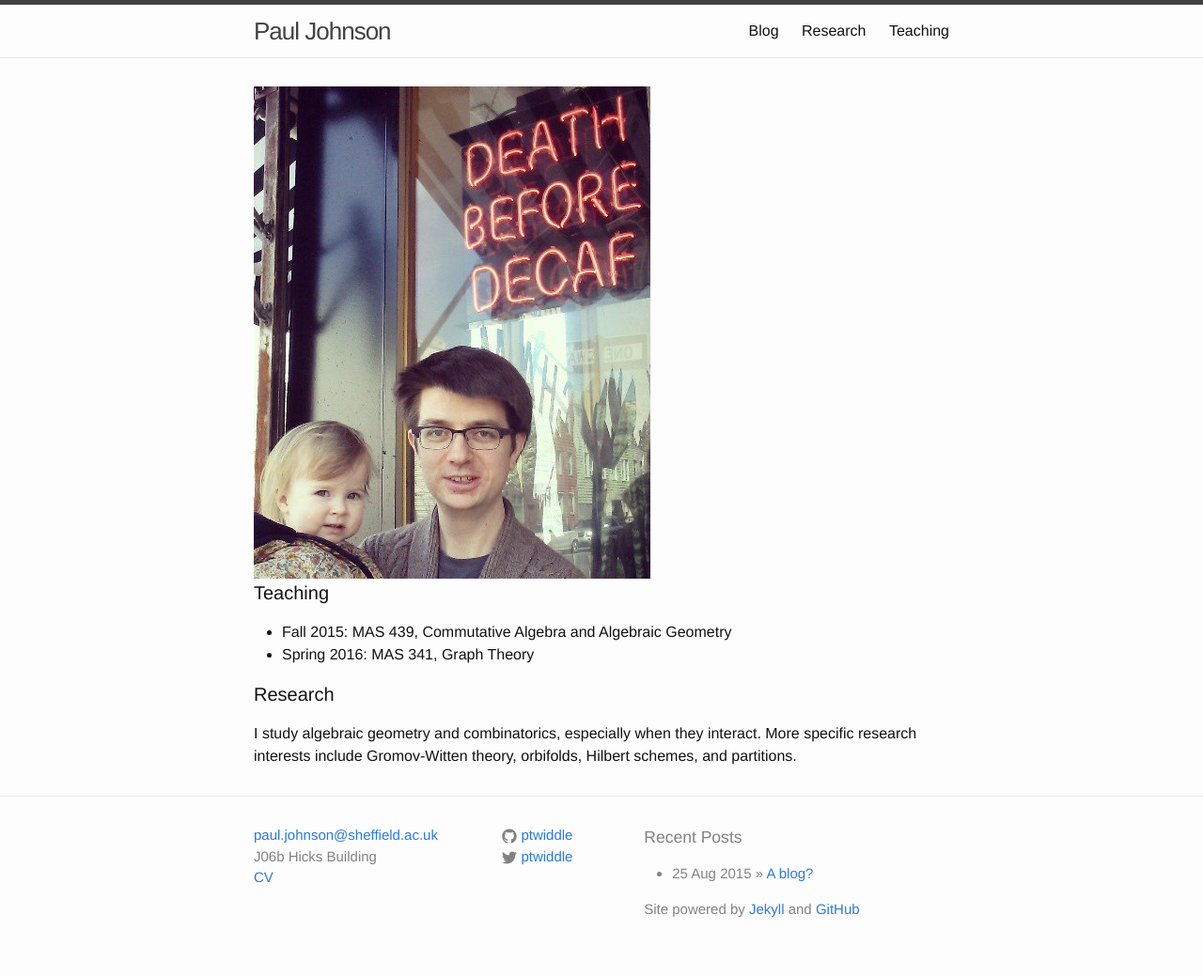
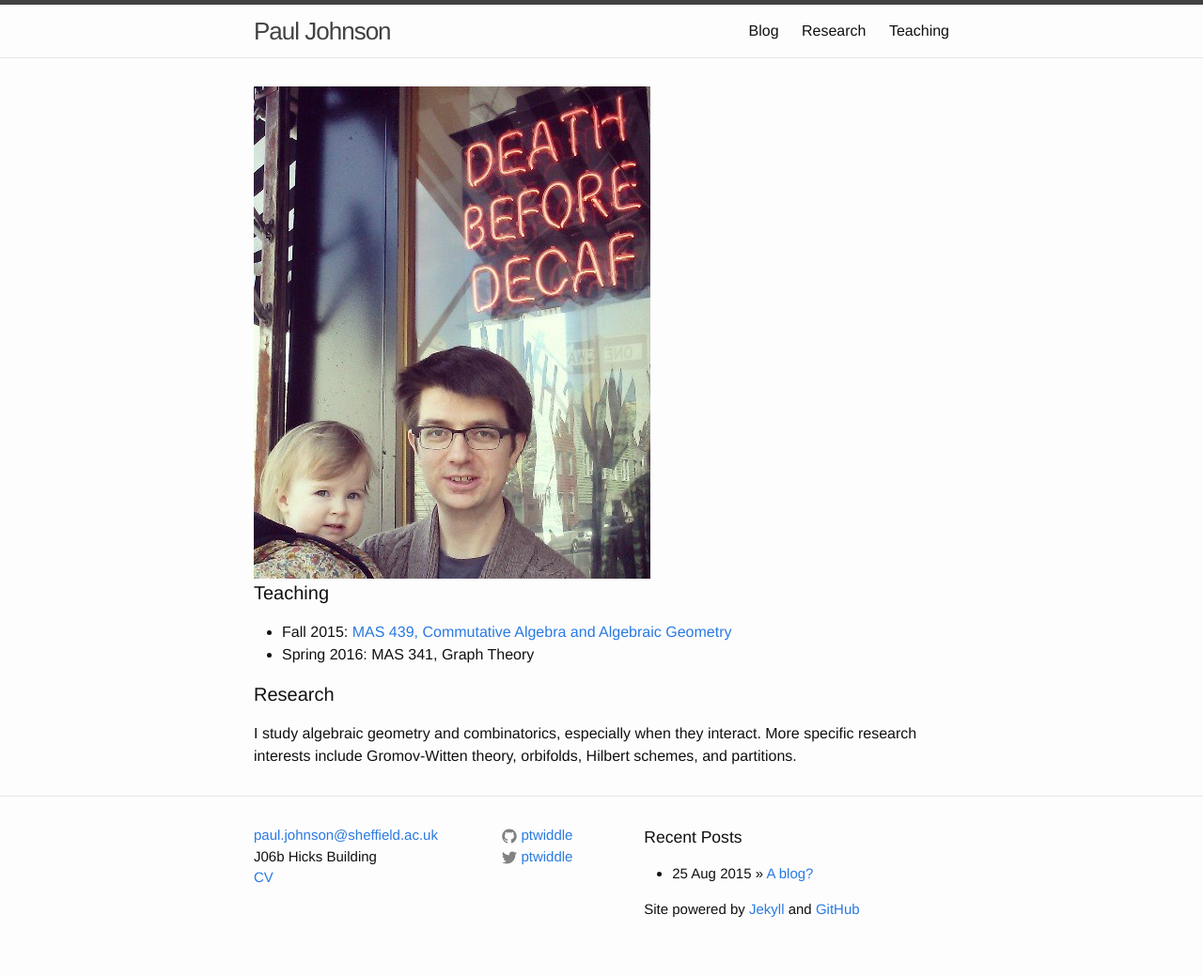
Before and after one commit to ptwiddle/ptwiddle.github.io, a Jekyll site: the page built from index.html, in a window 1280 px wide. Shown: the whole page at 94% size. Built offline with Jekyll 4.4.1, drawn with Linux system fonts in a browser that asks for light colours.

Commit message:
testing on laptop; adding link to MAS439 and trying to change footer text color

```diff
--- a/_sass/_layout.scss
+++ b/_sass/_layout.scss
@@ -109,7 +109,7 @@
 
 .footer-col-wrapper {
     font-size: 15px;
-    color: $grey-color;
+    color: $text-color;
     margin-left: -$spacing-unit / 2;
     @extend %clearfix;
 }
--- a/index.html
+++ b/index.html
@@ -8,7 +8,7 @@ layout: default
 
   <h3 class="page-heading">Teaching</h3>
       <ul>
-        <li> Fall 2015: MAS 439, Commutative Algebra and Algebraic Geometry</li>
+        <li> Fall 2015: <a href="http://ptwiddle.github.io/MAS439-Commutative-Algebra/">MAS 439, Commutative Algebra and Algebraic Geometry</a></li>
         <li> Spring 2016: MAS 341, Graph Theory </li>
       </ul>
   <h3 class="page-heading"> Research </h3>
```
